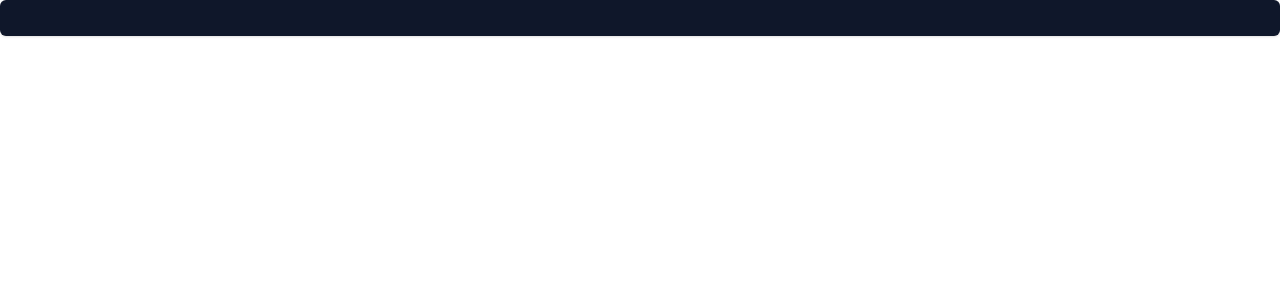
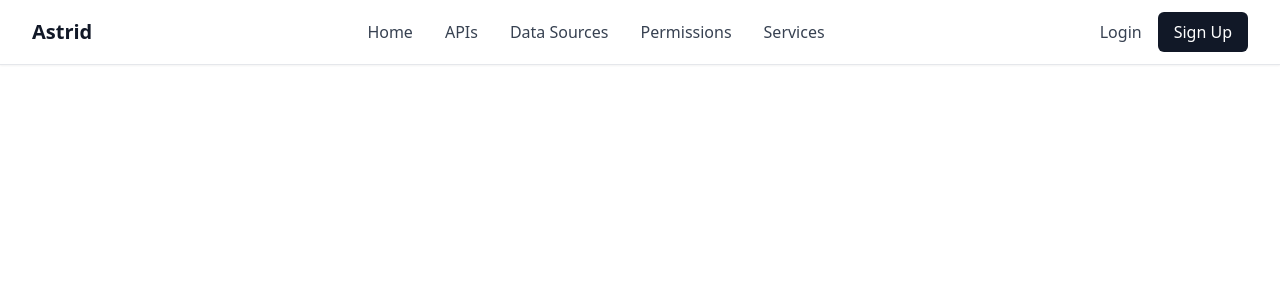
Before and after one commit to kahshiuhtang/astrid, a React (Vite) app in the folder astrid-fe/: page / in a window 1280 px wide. Shown: the top 300 px of the page. Built offline with nearby package versions, Linux system fonts and the light colour scheme.

Commit message:
react router package

```diff
--- a/astrid-fe/package.json
+++ b/astrid-fe/package.json
@@ -17,6 +17,7 @@
     "lucide-react": "^0.439.0",
     "react": "^18.3.1",
     "react-dom": "^18.3.1",
+    "react-router-dom": "^6.26.2",
     "tailwind-merge": "^2.5.2",
     "tailwindcss-animate": "^1.0.7"
   },
--- a/astrid-fe/src/main.tsx
+++ b/astrid-fe/src/main.tsx
@@ -1,10 +1,20 @@
-import { StrictMode } from 'react'
-import { createRoot } from 'react-dom/client'
-import App from './App.tsx'
-import './index.css'
+import React from "react";
+import ReactDOM from "react-dom/client";
+import "./index.css";
+import { RouterProvider, createBrowserRouter } from "react-router-dom";
+import RootLayout from "@/routes/layout/root-layout";
+import HomePage from "@/features/landing/HomePage";
+const router = createBrowserRouter([
+    {
+        element: <RootLayout />,
+        children: [
+            { path: "/", element: <HomePage /> },
+        ],
+    },
+]);
 
-createRoot(document.getElementById('root')!).render(
-  <StrictMode>
-    <App />
-  </StrictMode>,
-)
+ReactDOM.createRoot(document.getElementById("root")!).render(
+    <React.StrictMode>
+        <RouterProvider router={router} />
+    </React.StrictMode>
+);
```
Also changed, not shown: 1 other file (tests, documents, lock files or other folders).
